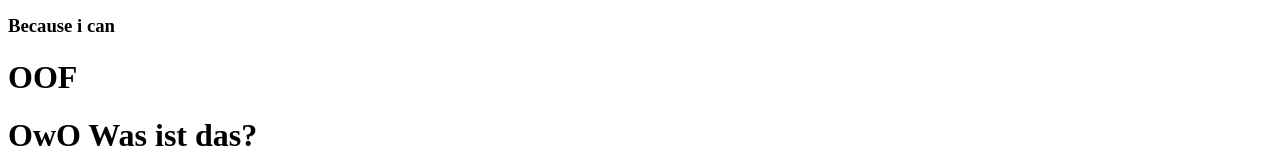
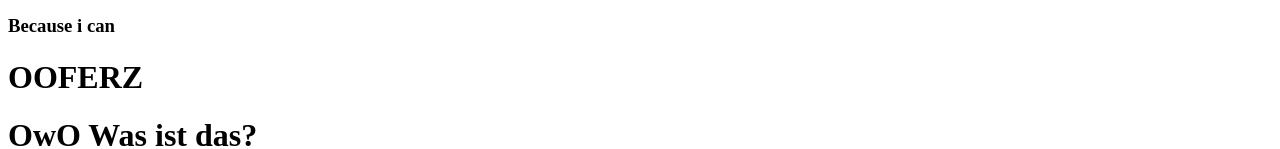
Before and after one commit to SuperTwitchy/Class-Site, a plain HTML site: page index.html in a window 1280 px wide. Shown: the part 186-335 px from the top of the page. Drawn offline with Linux system fonts and the light colour scheme.

Commit message:
Update index.html

```diff
--- a/index.html
+++ b/index.html
@@ -16,7 +16,7 @@
 
   <h3>Because i can</h3>
 
-  <h1>OOF</h1>
+  <h1>OOFERZ</h1>
 
   <h1>OwO Was ist das?</h1>
 
```
